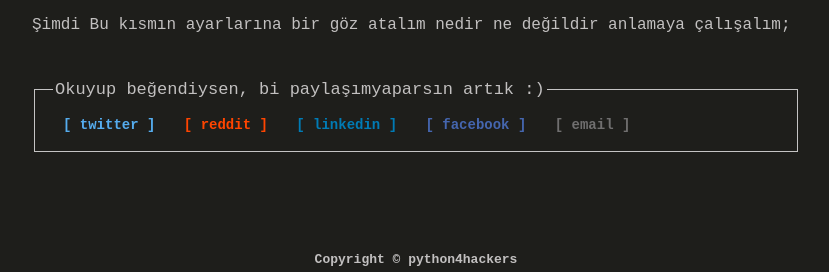
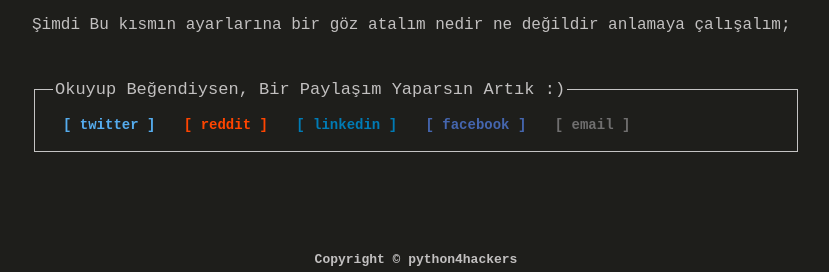
Before and after one commit to python4hackersblog/hacklogs.github.io, a Jekyll site: the page built from _posts/2023-11-05-Burp-Suite.md, in a window 1280 px wide. Shown: the part 631-903 px from the top of the page, without its empty margins (224-1053 px from the left). Built offline with Jekyll 4.4.1, drawn with Linux system fonts in a browser that asks for light colours.

Commit message:
Update share_bar.html

```diff
--- a/_includes/share_bar.html
+++ b/_includes/share_bar.html
@@ -1,7 +1,7 @@
 
 <div id="share-bar">
     <fieldset style="border: 1px solid #c5c4c4; padding: 18px;">
-        <legend style="font-size: 17px;">Okuyup beğendiysen, bi paylaşımyaparsın artık :)</legend>
+        <legend style="font-size: 17px;">Okuyup Beğendiysen, Bir Paylaşım Yaparsın Artık :)</legend>
 
         <div class="share-buttons">
             <a  href="https://twitter.com/intent/tweet?text={{ page.title }}&url={{ site.url }}{{ site.baseurl }}{{ page.url }}"
```
